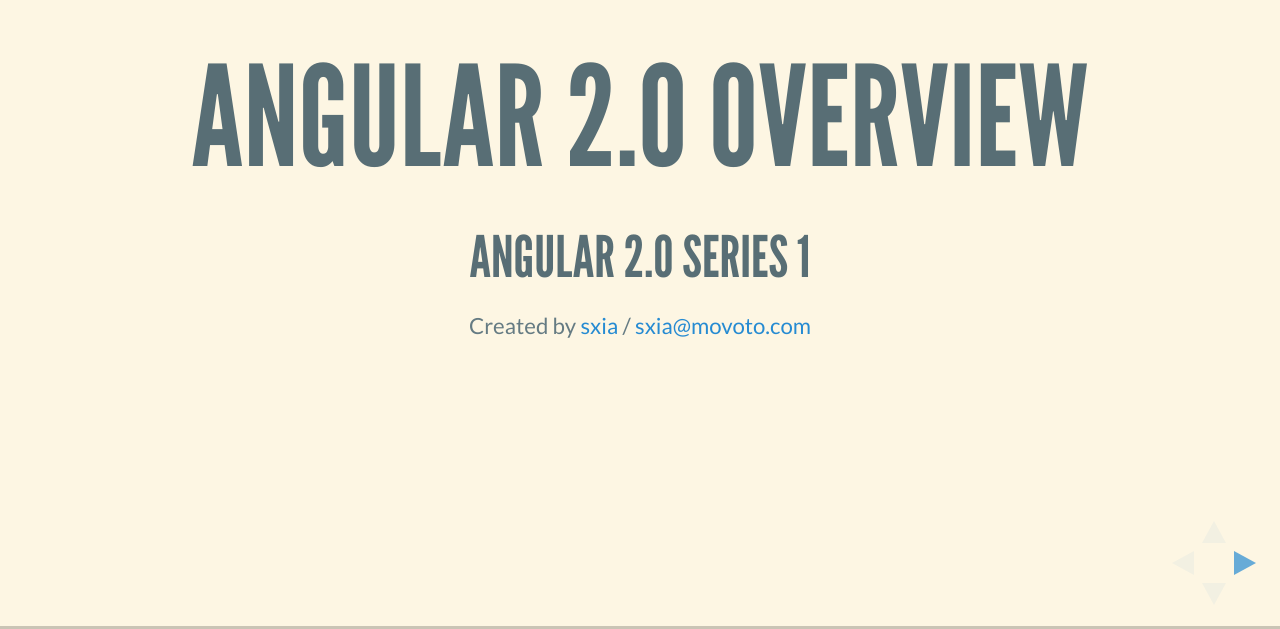
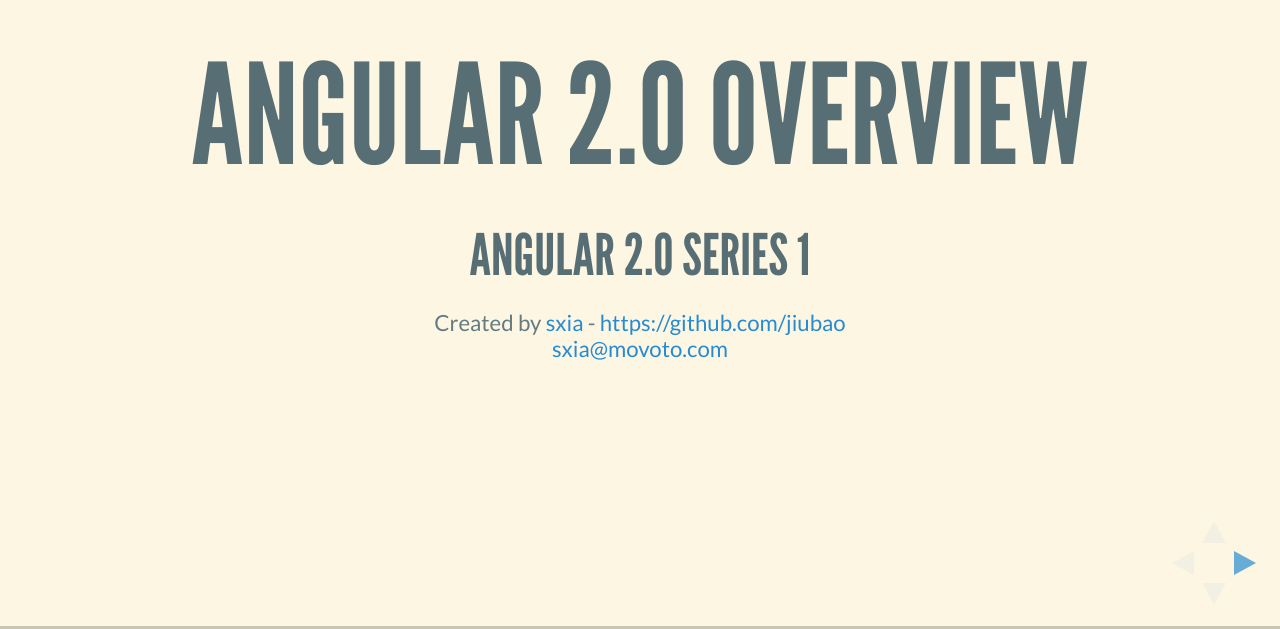
Before and after one commit to jiubao/angular2.overview, a plain HTML site: page index.html in a window 1280 px wide. Shown: the part 171-800 px from the top of the page. Drawn offline with Linux system fonts and the light colour scheme.

Commit message:
front page sign

```diff
--- a/index.html
+++ b/index.html
@@ -44,7 +44,8 @@
 					<h1>Angular 2.0 Overview</h1>
 					<h3>angular 2.0 series 1</h3>
 					<p>
-						<small>Created by <a href="https://github.com/jiubao">sxia</a> / <a href="http://www.movoto.com">sxia@movoto.com</a></small>
+						<small>Created by <a href="https://github.com/jiubao">sxia</a> - <a href="https://github.com/jiubao">https://github.com/jiubao</a><br/>
+            <a href="http://www.movoto.com">sxia@movoto.com</a></small>
 					</p>
 				</section>
 
```
